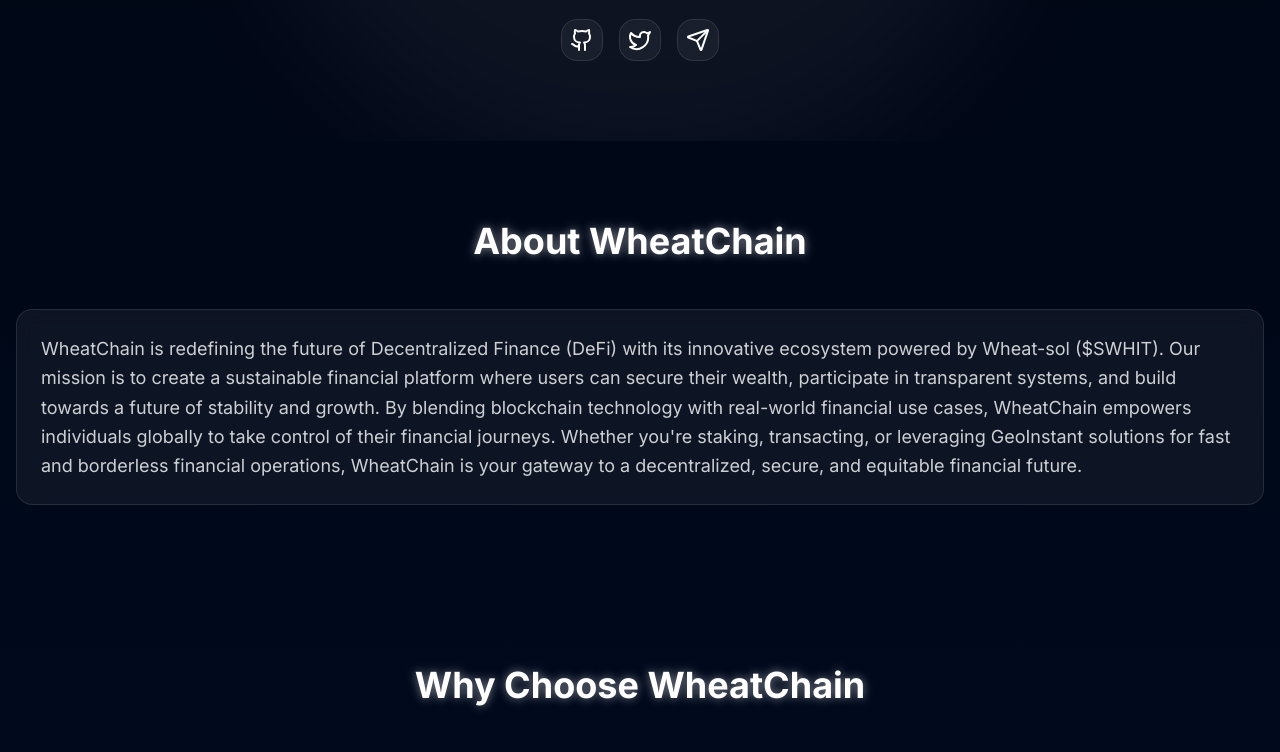
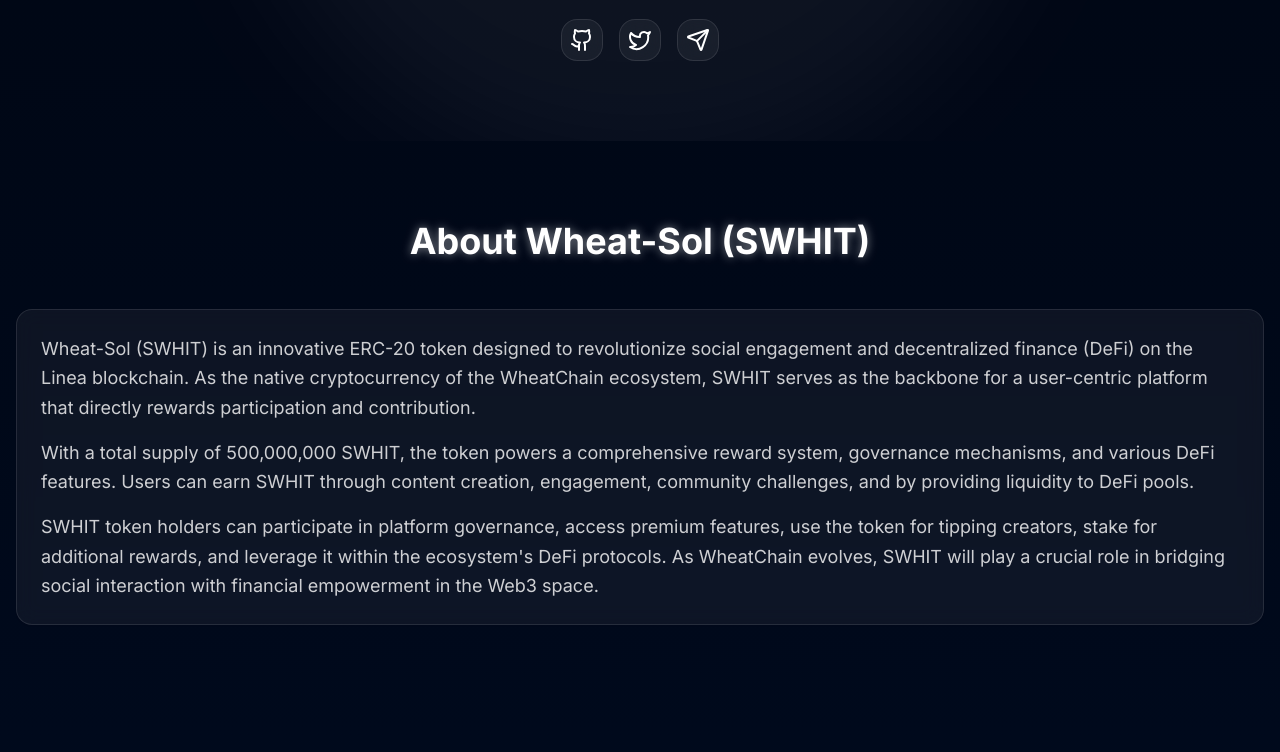
Before and after one commit to wheat-eco/page, a Next.js app in the folder swhit/: page / in a window 1280 px wide. Shown: the part 593-1345 px from the top of the page. Built offline with nearby package versions, Linux system fonts and the light colour scheme.

Commit message:
Update about-section.tsx

```diff
--- a/swhit/components/about-section.tsx
+++ b/swhit/components/about-section.tsx
@@ -5,12 +5,18 @@ export function AboutSection() {
     <section id="about" className="py-20">
       <div className="container mx-auto px-4">
         <h2 className="text-3xl md:text-4xl font-bold text-center mb-12 glow-text">
-          About WheatChain
+          About Wheat-Sol (SWHIT)
         </h2>
         <Card className="glass-card border-0">
           <CardContent className="p-6">
+            <p className="text-white/80 text-lg leading-relaxed mb-4">
+              Wheat-Sol (SWHIT) is an innovative ERC-20 token designed to revolutionize social engagement and decentralized finance (DeFi) on the Linea blockchain. As the native cryptocurrency of the WheatChain ecosystem, SWHIT serves as the backbone for a user-centric platform that directly rewards participation and contribution.
+            </p>
+            <p className="text-white/80 text-lg leading-relaxed mb-4">
+              With a total supply of 500,000,000 SWHIT, the token powers a comprehensive reward system, governance mechanisms, and various DeFi features. Users can earn SWHIT through content creation, engagement, community challenges, and by providing liquidity to DeFi pools.
+            </p>
             <p className="text-white/80 text-lg leading-relaxed">
-              WheatChain is redefining the future of Decentralized Finance (DeFi) with its innovative ecosystem powered by Wheat-sol ($SWHIT). Our mission is to create a sustainable financial platform where users can secure their wealth, participate in transparent systems, and build towards a future of stability and growth. By blending blockchain technology with real-world financial use cases, WheatChain empowers individuals globally to take control of their financial journeys. Whether you&apos;re staking, transacting, or leveraging GeoInstant solutions for fast and borderless financial operations, WheatChain is your gateway to a decentralized, secure, and equitable financial future.
+              SWHIT token holders can participate in platform governance, access premium features, use the token for tipping creators, stake for additional rewards, and leverage it within the ecosystem's DeFi protocols. As WheatChain evolves, SWHIT will play a crucial role in bridging social interaction with financial empowerment in the Web3 space.
             </p>
           </CardContent>
         </Card>
```
